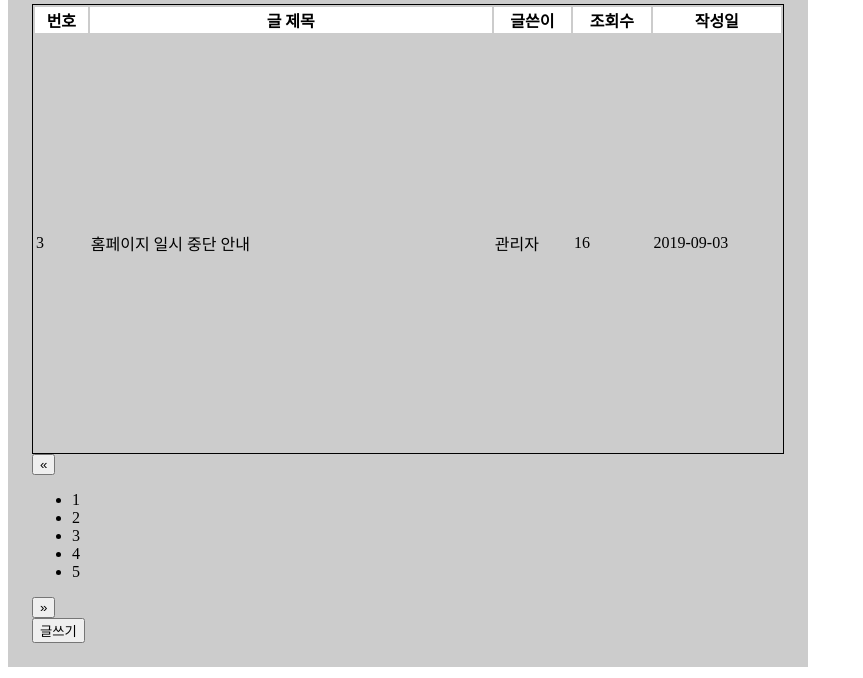
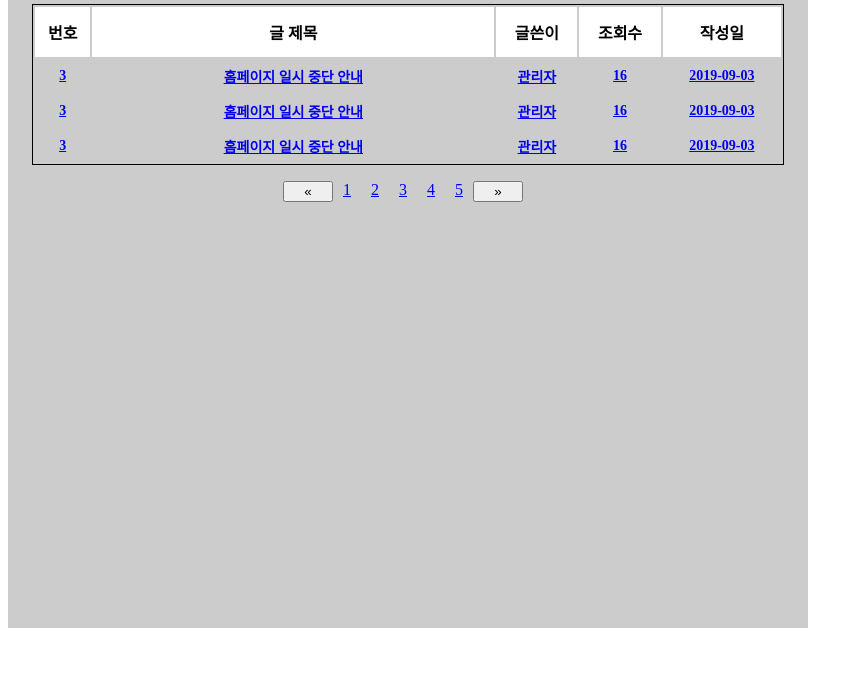
Before and after one commit to SEZI17/SEZI17.github.io, a plain HTML site: page html/comm/haru-back-com-notice.html in a window 1280 px wide. Shown: the part 122-800 px from the top of the page, without its empty margins (0-863 px from the left). Drawn offline with Linux system fonts and the light colour scheme; files that its build step writes are made by us from their sources.

Commit message:
notice board commit
HTML CSS done

```diff
--- a/css/comm/notice.css
+++ b/css/comm/notice.css
@@ -30,22 +30,67 @@ div.container{
     float: right;
 }
 
+.board_section{
+    width: 100%;
+    height:600px;
+    box-sizing: border-box;
+}
+
 table{
     width:100%;
-    height:450px;
+    margin: 0px auto;
     border: 1px solid black;
 }
 
+
 table>thead{
     background-color: #fff;
+
 }
 
-tbody>tr{
-    height:30px;
+table>thead>tr{
+    height: 50px;
+}
+
+table>tbody{
+    padding: 10px;
+    font-size:14px;
+    font-weight:900;
+    text-align:center;
+}
+
+
+table>tbody>tr{
+    height:33px;
     border-bottom:1px solid black;
 }
-
 
 .board_article{
     width:400px;
 }
+
+.board_section>.pagination{
+    width:250px;
+    margin: 0 auto;
+}
+
+.pagination>button{
+    margin: 0 auto;
+    width:50px;
+    float: left;
+    text-align: center;
+}
+
+.pagination>ul li{
+    list-style: none;
+    float: left;
+    text-align: center;
+    margin-left: 10px;
+    margin-right: 10px;
+}
+
+#write_btn{
+    display: none;
+    width:100px;
+    float: right;
+}
--- a/html/comm/haru-back-com-notice.html
+++ b/html/comm/haru-back-com-notice.html
@@ -6,7 +6,7 @@
     <meta name="viewport" content="width=device-width, initial-scale=1.0">
     <meta http-equiv="X-UA-Compatible" content="ie=edge">
     <title>Document</title>
-    <link rel="stylesheet" href="./notice.css">
+    <link rel="stylesheet" href="../../css/comm/notice.css">
 </head>
 
 <body>
@@ -32,8 +32,7 @@
             <div class="clfx"></div>
         </div>
         <!-- //검색기능 -->
-
-        <!-- 게시판 본체 -->
+        <div class="board_section">
             <table>
                 <!-- 게시판 항목 -->
                 <thead>
@@ -48,11 +47,25 @@
                 <!-- 게시판 글 -->
                 <tbody>
                     <tr>
-                    <td>3</td>
-                    <td class="board_article">홈페이지 일시 중단 안내</td>
-                    <td>관리자</td>
-                    <td>16</td>
-                    <td>2019-09-03</td>
+                        <td><a href="#">3</a></td>
+                        <td class="board_article"><a href="#">홈페이지 일시 중단 안내</a></td>
+                        <td><a href="#">관리자</a></td>
+                        <td><a href="#">16</a></td>
+                        <td><a href="#">2019-09-03</a></td>
+                    </tr>
+                    <tr>
+                        <td><a href="#">3</a></td>
+                        <td class="board_article"><a href="#">홈페이지 일시 중단 안내</a></td>
+                        <td><a href="#">관리자</a></td>
+                        <td><a href="#">16</a></td>
+                        <td><a href="#">2019-09-03</a></td>
+                    </tr>
+                    <tr>
+                        <td><a href="#">3</a></td>
+                        <td class="board_article"><a href="#">홈페이지 일시 중단 안내</a></td>
+                        <td><a href="#">관리자</a></td>
+                        <td><a href="#">16</a></td>
+                        <td><a href="#">2019-09-03</a></td>
                     </tr>
                 </tbody>
                 <!-- //게시판 글 -->
@@ -64,18 +77,23 @@
             <div class="pagination">
                 <button id="left_pagination">&laquo;</button>
                 <ul class="pagination_number">
-                <li>1</li>
-                <li>2</li>
-                <li>3</li>
-                <li>4</li>
-                <li>5</li>
+                    <li><a href="#">1</a></li>
+                    <li><a href="#">2</a></li>
+                    <li><a href="#">3</a></li>
+                    <li><a href="#">4</a></li>
+                    <li><a href="#">5</a></li>
                 </ul>
                 <button id="right_pagination">&raquo;</button>
+
             </div>
             <!-- //페이지네이션 -->
+            <button id="write_btn">글쓰기</button>
 
-        <button id="write_btn">글쓰기</button>
+            <div class="clfx"></div>
             <!-- //게시판 본체 -->
+        </div>
+        <!-- 게시판 본체 -->
+
     </div>
 </body>
 
```
Lines whose indentation alone changed are shown as unchanged.
